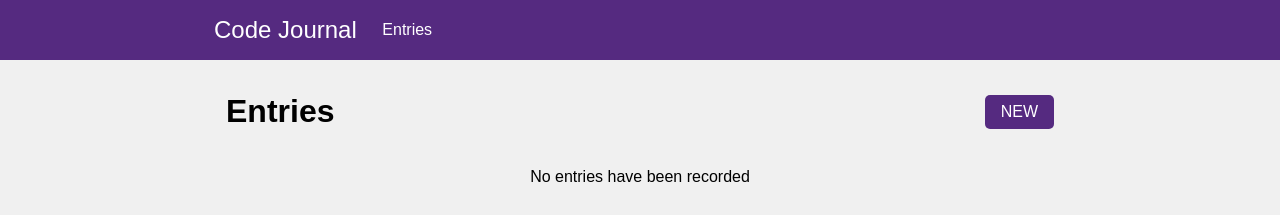
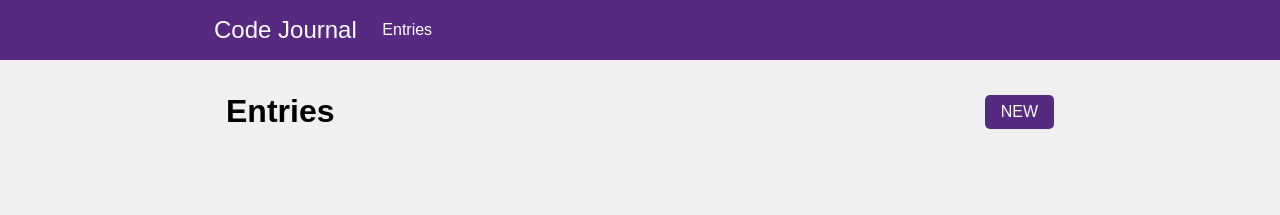
Before and after one commit to dcatan89/code-journal, a website: page index.html in a window 1280 px wide. Both pictures are taken after a click on the link "Entries". Drawn offline with Linux system fonts and the light colour scheme.

Commit message:
dataview is changed even after reset

```diff
--- a/css/layout.css
+++ b/css/layout.css
@@ -24,7 +24,7 @@ img {
 }
 
 .placehld-img {
-  height: 50%;
+  height: 75%;
   padding: 1rem 0;
 }
 
--- a/index.html
+++ b/index.html
@@ -22,7 +22,7 @@
       </div>
     </div>
   </header>
-  <div class="container view" data-view="entry-form">
+  <div class="container hidden view" data-view="entry-form">
     <form id="entry-form">
       <div class="row">
         <div class="column-full">
@@ -53,17 +53,17 @@
       </div>
     </form>
   </div>
-  <div class="container view hidden" data-view="entries" >
+  <div class="container view " data-view="entries" >
     <div class="row entries-head-section">
       <h1 class="column-half entries-header">Entries</h1>
       <div class="column-half new-button-section">
         <button class="new-button row " data-view="entry-form">NEW</button>
       </div>
     </div>
-    <div class="row justify-center no-entries hidden">
+    <div class="row justify-center no-entries view " data-view="hidden-entry">
       <p class="">No entries have been recorded</p>
     </div>
-    <div class=" row" >
+    <div class=" view hidden row" data-view="entries">
       <ul id="entries-list">
       </ul>
     </div>
--- a/js/main.js
+++ b/js/main.js
@@ -91,10 +91,12 @@ function viewSwapEntries(event) {
 
     if ($dataViewEntries === $view[i].getAttribute('data-view')) {
       $view[i].classList.remove('hidden');
+      dataView($dataViewEntries);
     } else {
       $view[i].classList.add('hidden');
 
     }
+
   }
 }
 
@@ -104,6 +106,7 @@ function newEntriesView(event) {
 
     if ($viewEntryForm === $view[i].getAttribute('data-view')) {
       $view[i].classList.remove('hidden');
+      dataView($viewEntryForm);
     } else {
       $view[i].classList.remove('hidden');
       $view[i].classList.add('hidden');
@@ -111,6 +114,16 @@ function newEntriesView(event) {
     }
   }
 }
-
 $newButton.addEventListener('click', newEntriesView);
 $entriesAnchor.addEventListener('click', viewSwapEntries);
+
+function dataView(string) {
+  data.view = string;
+  for (var i = 0; i < $view.length; i++) {
+    if ($view[i].getAttribute('data-view') === string) {
+      $view[i].classList.remove('hidden');
+    } else {
+      $view[i].classList.add('hidden');
+    }
+  }
+}
```
